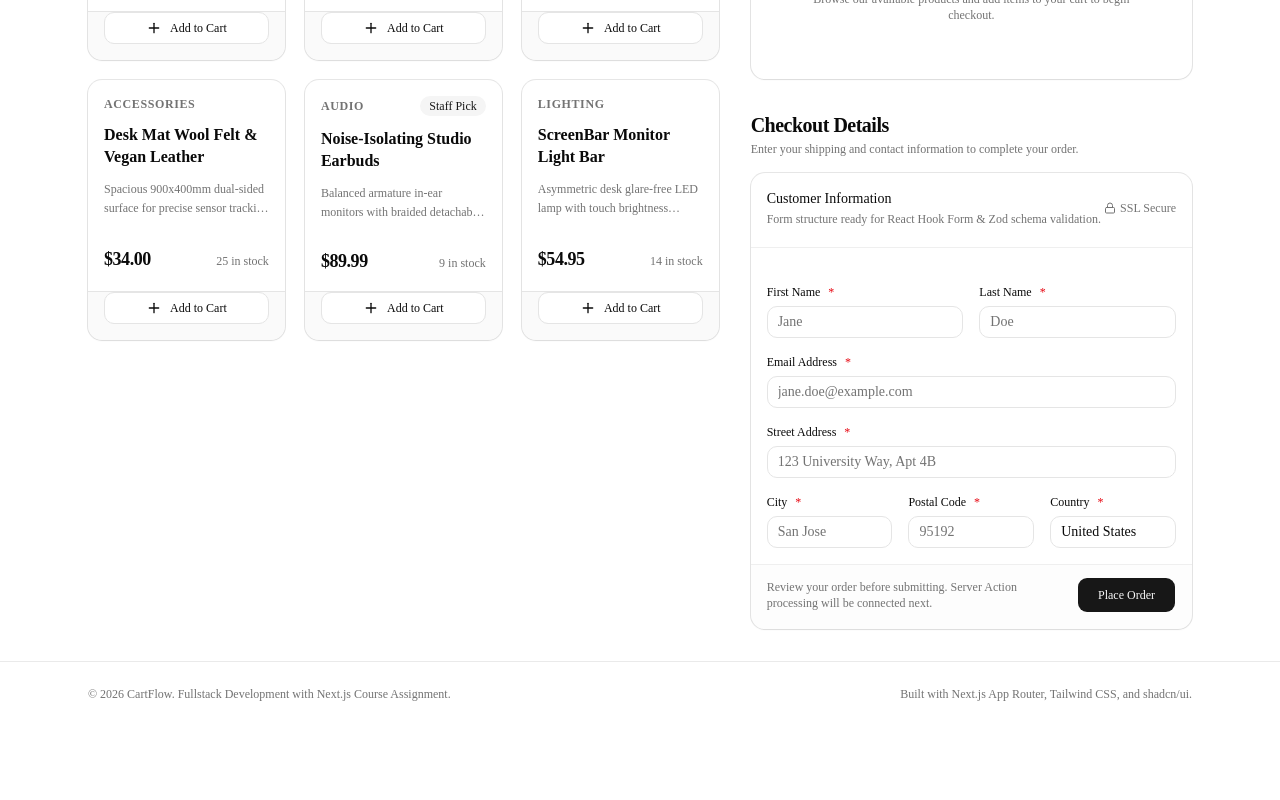
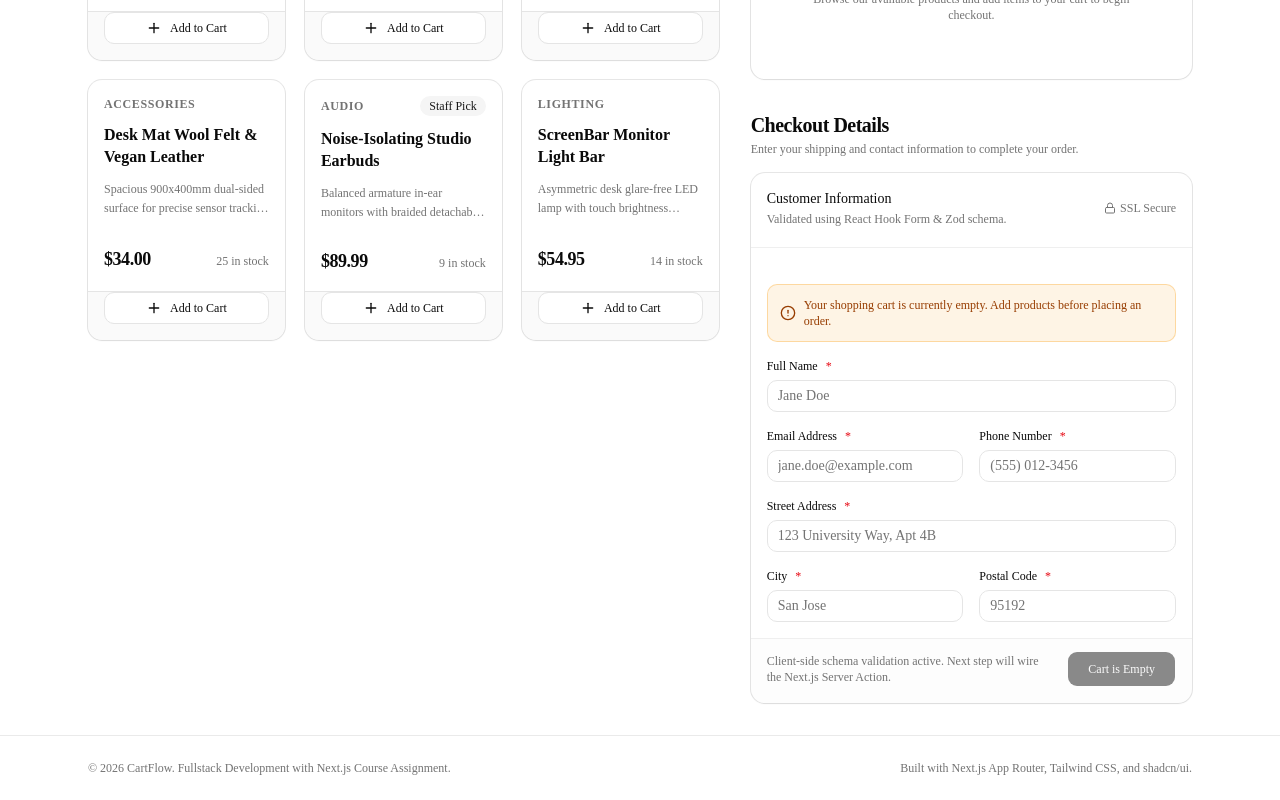
Before and after one commit to kunalkashelkar/WDL-Project_1, a Next.js app: page / in a window 1280 px wide. Shown: the part 561-1361 px from the top of the page. Before the commit the page ends 1287 px from the top, so only its background shows below. Built offline with nearby package versions, Linux system fonts and the light colour scheme.

Commit message:
feat: add type-safe checkout form validation

```diff
--- a/package.json
+++ b/package.json
@@ -9,6 +9,7 @@
     "lint": "eslint"
   },
   "dependencies": {
+    "@hookform/resolvers": "^5.9.1",
     "class-variance-authority": "^0.7.1",
     "cn": "^0.3.0",
     "lucide-react": "^1.47.0",
@@ -17,8 +18,10 @@
     "radix-ui": "^1.6.7",
     "react": "19.2.8",
     "react-dom": "19.2.8",
+    "react-hook-form": "^7.88.0",
     "shadcn": "^4.21.0",
     "tw-animate-css": "^1.4.0",
+    "zod": "^4.6.5",
     "zustand": "^5.0.15"
   },
   "devDependencies": {
--- a/src/components/CheckoutSection.tsx
+++ b/src/components/CheckoutSection.tsx
@@ -1,11 +1,55 @@
-import React from "react";
+"use client";
+
+import React, { useState } from "react";
+import { useForm } from "react-hook-form";
+import { zodResolver } from "@hookform/resolvers/zod";
+import { checkoutSchema, type CheckoutFormData } from "@/lib/validations/checkout";
 import { Card, CardHeader, CardTitle, CardDescription, CardContent, CardFooter } from "@/components/ui/card";
 import { Button } from "@/components/ui/button";
 import { Input } from "@/components/ui/input";
 import { Label } from "@/components/ui/label";
-import { Lock } from "lucide-react";
+import { Lock, CheckCircle2, AlertCircle } from "lucide-react";
+import { useCartStore, selectCartItems, selectTotalItemCount } from "@/store/useCartStore";
+import { useMounted } from "@/hooks/useMounted";
 
+/**
+ * CLIENT COMPONENT BOUNDARY
+ *
+ * Implements client-side checkout form validation with React Hook Form and Zod.
+ * Connects directly to the Zustand cart store to ensure checkout is only enabled
+ * when items exist in the cart.
+ */
 export function CheckoutSection() {
+  const mounted = useMounted();
+  const cartItems = useCartStore(selectCartItems);
+  const totalItemCount = useCartStore(selectTotalItemCount);
+  const [validatedData, setValidatedData] = useState<CheckoutFormData | null>(null);
+
+  const isCartEmpty = mounted ? cartItems.length === 0 : true;
+
+  const {
+    register,
+    handleSubmit,
+    formState: { errors, isSubmitting },
+  } = useForm<CheckoutFormData>({
+    resolver: zodResolver(checkoutSchema),
+    mode: "onTouched",
+    defaultValues: {
+      fullName: "",
+      email: "",
+      phone: "",
+      address: "",
+      city: "",
+      postalCode: "",
+    },
+  });
+
+  const onSubmit = (data: CheckoutFormData) => {
+    // Demonstration of successful client-side validation only
+    // Does NOT fake a backend/database order creation
+    setValidatedData(data);
+  };
+
   return (
     <section id="checkout" aria-labelledby="checkout-heading" className="space-y-4">
       <div>
@@ -23,7 +67,7 @@ export function CheckoutSection() {
             <div>
               <CardTitle className="text-sm font-medium">Customer Information</CardTitle>
               <CardDescription className="text-xs text-muted-foreground mt-0.5">
-                Form structure ready for React Hook Form & Zod schema validation.
+                Validated using React Hook Form & Zod schema.
               </CardDescription>
             </div>
             <div className="flex items-center gap-1 text-xs text-muted-foreground">
@@ -34,107 +78,173 @@ export function CheckoutSection() {
         </CardHeader>
 
         <CardContent className="pt-5 space-y-4">
-          {/* We provide a clean accessible form layout with proper label association */}
-          <form id="checkout-form" noValidate className="space-y-4">
+          {/* Client-side validation preview notice */}
+          {validatedData && (
+            <div
+              role="status"
+              className="rounded-lg border border-emerald-500/30 bg-emerald-500/10 p-3 text-xs text-emerald-700 dark:text-emerald-300 space-y-1.5"
+            >
+              <div className="flex items-center gap-2 font-medium">
+                <CheckCircle2 className="h-4 w-4 shrink-0 text-emerald-600 dark:text-emerald-400" />
+                <span>Client validation passed successfully!</span>
+              </div>
+              <p className="text-muted-foreground pl-6 text-[11px]">
+                Valid order for <strong>{validatedData.fullName}</strong> ({validatedData.email},{" "}
+                {validatedData.phone}) ready for Server Action submission.
+              </p>
+              <div className="pl-6 pt-1">
+                <button
+                  type="button"
+                  onClick={() => setValidatedData(null)}
+                  className="text-[11px] underline hover:text-emerald-900 dark:hover:text-emerald-100"
+                >
+                  Dismiss notice
+                </button>
+              </div>
+            </div>
+          )}
+
+          {isCartEmpty && (
+            <div
+              role="alert"
+              className="rounded-lg border border-amber-500/30 bg-amber-500/10 p-3 text-xs text-amber-800 dark:text-amber-200 flex items-center gap-2"
+            >
+              <AlertCircle className="h-4 w-4 shrink-0" />
+              <span>Your shopping cart is currently empty. Add products before placing an order.</span>
+            </div>
+          )}
+
+          <form
+            id="checkout-form"
+            onSubmit={handleSubmit(onSubmit)}
+            noValidate
+            className="space-y-4"
+          >
+            {/* Full Name */}
+            <div className="space-y-1.5">
+              <Label htmlFor="fullName" className="text-xs font-medium">
+                Full Name <span className="text-destructive">*</span>
+              </Label>
+              <Input
+                id="fullName"
+                type="text"
+                placeholder="Jane Doe"
+                autoComplete="name"
+                aria-invalid={Boolean(errors.fullName)}
+                aria-describedby={errors.fullName ? "fullName-error" : undefined}
+                {...register("fullName")}
+              />
+              {errors.fullName && (
+                <p id="fullName-error" role="alert" className="text-xs text-destructive mt-1">
+                  {errors.fullName.message}
+                </p>
+              )}
+            </div>
+
+            {/* Email & Phone Grid */}
             <div className="grid grid-cols-1 sm:grid-cols-2 gap-4">
               <div className="space-y-1.5">
-                <Label htmlFor="first-name" className="text-xs font-medium">
-                  First Name <span className="text-destructive">*</span>
+                <Label htmlFor="email" className="text-xs font-medium">
+                  Email Address <span className="text-destructive">*</span>
                 </Label>
                 <Input
-                  id="first-name"
-                  name="firstName"
-                  type="text"
-                  placeholder="Jane"
-                  autoComplete="given-name"
-                  aria-required="true"
+                  id="email"
+                  type="email"
+                  placeholder="jane.doe@example.com"
+                  autoComplete="email"
+                  aria-invalid={Boolean(errors.email)}
+                  aria-describedby={errors.email ? "email-error" : undefined}
+                  {...register("email")}
                 />
+                {errors.email && (
+                  <p id="email-error" role="alert" className="text-xs text-destructive mt-1">
+                    {errors.email.message}
+                  </p>
+                )}
               </div>
 
               <div className="space-y-1.5">
-                <Label htmlFor="last-name" className="text-xs font-medium">
-                  Last Name <span className="text-destructive">*</span>
+                <Label htmlFor="phone" className="text-xs font-medium">
+                  Phone Number <span className="text-destructive">*</span>
                 </Label>
                 <Input
-                  id="last-name"
-                  name="lastName"
-                  type="text"
-                  placeholder="Doe"
-                  autoComplete="family-name"
-                  aria-required="true"
+                  id="phone"
+                  type="tel"
+                  placeholder="(555) 012-3456"
+                  autoComplete="tel"
+                  aria-invalid={Boolean(errors.phone)}
+                  aria-describedby={errors.phone ? "phone-error" : undefined}
+                  {...register("phone")}
                 />
+                {errors.phone && (
+                  <p id="phone-error" role="alert" className="text-xs text-destructive mt-1">
+                    {errors.phone.message}
+                  </p>
+                )}
               </div>
             </div>
 
-            <div className="space-y-1.5">
-              <Label htmlFor="email" className="text-xs font-medium">
-                Email Address <span className="text-destructive">*</span>
-              </Label>
-              <Input
-                id="email"
-                name="email"
-                type="email"
-                placeholder="jane.doe@example.com"
-                autoComplete="email"
-                aria-required="true"
-              />
-            </div>
-
+            {/* Street Address */}
             <div className="space-y-1.5">
               <Label htmlFor="address" className="text-xs font-medium">
                 Street Address <span className="text-destructive">*</span>
               </Label>
               <Input
                 id="address"
-                name="address"
                 type="text"
                 placeholder="123 University Way, Apt 4B"
                 autoComplete="street-address"
-                aria-required="true"
+                aria-invalid={Boolean(errors.address)}
+                aria-describedby={errors.address ? "address-error" : undefined}
+                {...register("address")}
               />
+              {errors.address && (
+                <p id="address-error" role="alert" className="text-xs text-destructive mt-1">
+                  {errors.address.message}
+                </p>
+              )}
             </div>
 
-            <div className="grid grid-cols-2 sm:grid-cols-3 gap-4">
+            {/* City & Postal Code Grid */}
+            <div className="grid grid-cols-1 sm:grid-cols-2 gap-4">
               <div className="space-y-1.5">
                 <Label htmlFor="city" className="text-xs font-medium">
                   City <span className="text-destructive">*</span>
                 </Label>
                 <Input
                   id="city"
-                  name="city"
                   type="text"
                   placeholder="San Jose"
                   autoComplete="address-level2"
-                  aria-required="true"
+                  aria-invalid={Boolean(errors.city)}
+                  aria-describedby={errors.city ? "city-error" : undefined}
+                  {...register("city")}
                 />
+                {errors.city && (
+                  <p id="city-error" role="alert" className="text-xs text-destructive mt-1">
+                    {errors.city.message}
+                  </p>
+                )}
               </div>
 
               <div className="space-y-1.5">
-                <Label htmlFor="postal-code" className="text-xs font-medium">
+                <Label htmlFor="postalCode" className="text-xs font-medium">
                   Postal Code <span className="text-destructive">*</span>
                 </Label>
                 <Input
-                  id="postal-code"
-                  name="postalCode"
+                  id="postalCode"
                   type="text"
                   placeholder="95192"
                   autoComplete="postal-code"
-                  aria-required="true"
+                  aria-invalid={Boolean(errors.postalCode)}
+                  aria-describedby={errors.postalCode ? "postalCode-error" : undefined}
+                  {...register("postalCode")}
                 />
-              </div>
-
-              <div className="space-y-1.5 col-span-2 sm:col-span-1">
-                <Label htmlFor="country" className="text-xs font-medium">
-                  Country <span className="text-destructive">*</span>
-                </Label>
-                <Input
-                  id="country"
-                  name="country"
-                  type="text"
-                  defaultValue="United States"
-                  autoComplete="country-name"
-                  aria-required="true"
-                />
+                {errors.postalCode && (
+                  <p id="postalCode-error" role="alert" className="text-xs text-destructive mt-1">
+                    {errors.postalCode.message}
+                  </p>
+                )}
               </div>
             </div>
           </form>
@@ -142,14 +252,17 @@ export function CheckoutSection() {
 
         <CardFooter className="pt-3 border-t border-border/60 bg-muted/20 flex flex-col sm:flex-row gap-3 items-center justify-between">
           <p className="text-xs text-muted-foreground text-center sm:text-left">
-            Review your order before submitting. Server Action processing will be connected next.
+            Client-side schema validation active. Next step will wire the Next.js Server Action.
           </p>
           <Button
             type="submit"
             form="checkout-form"
-            className="w-full sm:w-auto font-medium text-xs px-5 h-9"
+            disabled={isCartEmpty || isSubmitting}
+            className="w-full sm:w-auto font-medium text-xs px-5 h-9 cursor-pointer"
           >
-            Place Order
+            {isCartEmpty
+              ? "Cart is Empty"
+              : `Place Order (${mounted ? totalItemCount : 0} items)`}
           </Button>
         </CardFooter>
       </Card>
--- /dev/null
+++ b/src/lib/validations/checkout.ts
@@ -0,0 +1,53 @@
+import { z } from "zod";
+
+/**
+ * Shared Checkout Form Validation Schema
+ *
+ * This schema is designed to be shared across both:
+ * 1. Client-side React Hook Form validation via @hookform/resolvers/zod
+ * 2. Next.js Server Action server-side validation in the next step
+ */
+export const checkoutSchema = z.object({
+  fullName: z
+    .string()
+    .trim()
+    .min(2, "Full name must be at least 2 characters")
+    .max(100, "Full name must not exceed 100 characters")
+    .regex(/^[a-zA-Z\s.'-]+$/, "Full name can only contain letters, spaces, hyphens, and apostrophes"),
+
+  email: z
+    .string()
+    .trim()
+    .min(1, "Email address is required")
+    .email("Please enter a valid email address (e.g. name@example.com)"),
+
+  phone: z
+    .string()
+    .trim()
+    .min(1, "Phone number is required")
+    .regex(
+      /^\+?[0-9\s().-]{10,20}$/,
+      "Please enter a valid phone number (at least 10 digits)"
+    ),
+
+  address: z
+    .string()
+    .trim()
+    .min(5, "Street address must be at least 5 characters")
+    .max(150, "Street address must not exceed 150 characters"),
+
+  city: z
+    .string()
+    .trim()
+    .min(2, "City must be at least 2 characters")
+    .max(50, "City must not exceed 50 characters"),
+
+  postalCode: z
+    .string()
+    .trim()
+    .min(3, "Postal code is required")
+    .max(12, "Postal code must not exceed 12 characters")
+    .regex(/^[a-zA-Z0-9\s-]+$/, "Postal code contains invalid characters"),
+});
+
+export type CheckoutFormData = z.infer<typeof checkoutSchema>;
```
Also changed, not shown: 1 other file (tests, documents, lock files or other folders).
